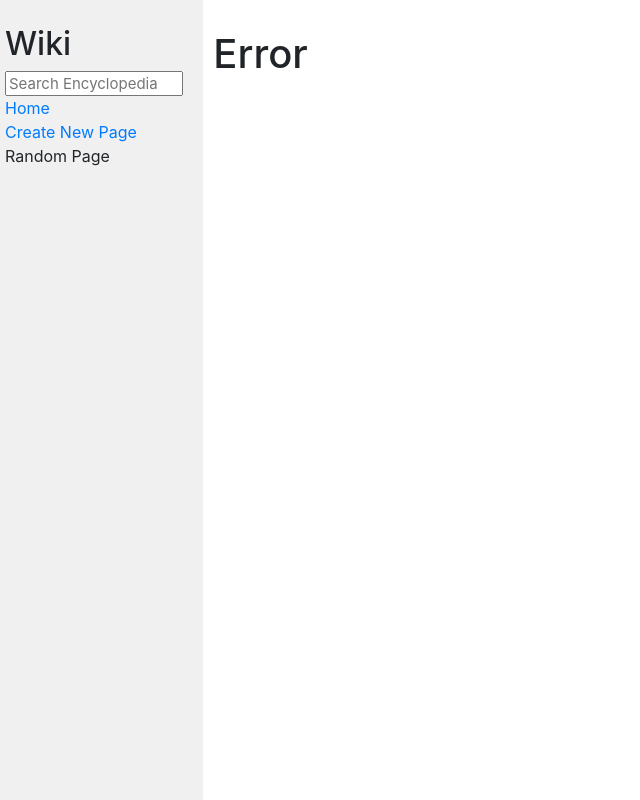
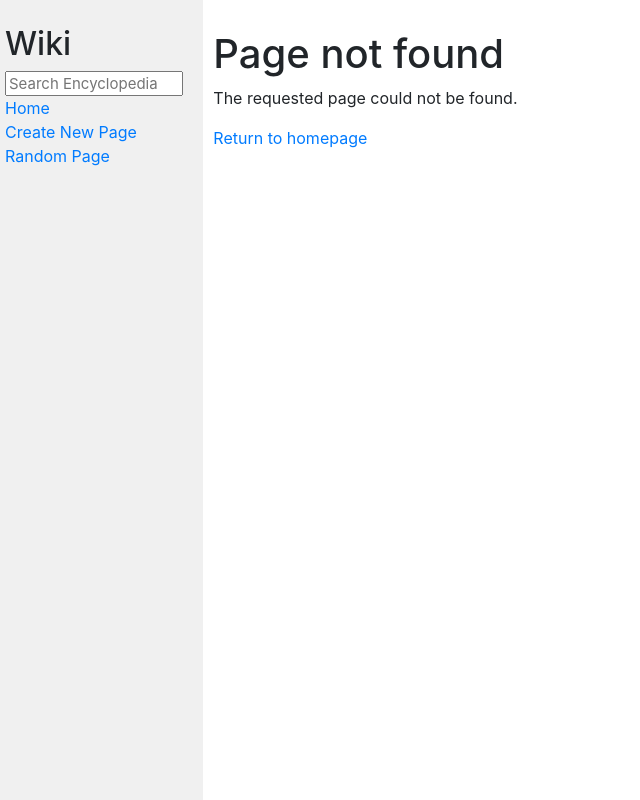
Before and after one commit to claeryc/wiki, a Django app: page /wiki/1 in a window 1280 px wide. Shown: the whole page, without its empty margins (0-640 px from the left). Run offline with Django 3.2, Linux system fonts and the light colour scheme; some libraries are stand-ins or nearby versions.

Commit message:
add edit and random function for pages / entries

```diff
--- a/encyclopedia/templates/encyclopedia/entry.html
+++ b/encyclopedia/templates/encyclopedia/entry.html
@@ -7,5 +7,6 @@
 {% block body %}
     <div>
         {{ content|safe }}
+        <a href="{% url 'edit' title=title %}">Edit</a>
     </div>
 {% endblock %}
--- a/encyclopedia/templates/encyclopedia/error.html
+++ b/encyclopedia/templates/encyclopedia/error.html
@@ -1,11 +1,7 @@
 {% extends "encyclopedia/layout.html" %}
 
-{% block title %}
-    Encyclopedia
+{% block body %}
+<h1>Page not found</h1>
+<p>The requested page could not be found.</p>
+<a href="{% url 'index' %}">Return to homepage</a>
 {% endblock %}
-
-{% block body %}
-    <h1>Error</h1>
-
-
-{% endblock %}
--- a/encyclopedia/templates/encyclopedia/layout.html
+++ b/encyclopedia/templates/encyclopedia/layout.html
@@ -22,7 +22,7 @@
                     <a href="{% url 'new_page' %}">Create New Page</a>
                 </div>
                 <div>
-                    Random Page
+                    <a href="{% url 'random_page' %}">Random Page</a>
                 </div>
                 {% block nav %}
                 {% endblock %}
--- a/encyclopedia/urls.py
+++ b/encyclopedia/urls.py
@@ -7,4 +7,6 @@ urlpatterns = [
     path("wiki/<str:title>", views.entry, name="entry"),
     path("search/", views.search, name="search"),
     path("new/", views.new_page, name="new_page"),
+    path("edit/<str:title>", views.edit, name="edit"),
+    path("random/", views.random_page, name="random_page"),
 ]
--- a/encyclopedia/views.py
+++ b/encyclopedia/views.py
@@ -1,6 +1,7 @@
 from django.shortcuts import render, redirect
 from django import forms
 import markdown
+import random
 
 from . import util
 
@@ -21,7 +22,9 @@ def convertMdHTML(title):
 def entry(request, title):
     html_content = convertMdHTML(title)
     if html_content == None:
-        return render(request, "encyclopedia/error.html")
+        return render(request, "encyclopedia/error.html", {
+            "message": f"The entry '{title}' was not found."
+        })
     else:
         return render(request, "encyclopedia/entry.html", {
             "title": title,
@@ -77,3 +80,20 @@ def new_page(request):
     return render(request, "encyclopedia/new_page.html", {
         "form": form
     })
+
+def edit(request, title):
+    if request.method == "POST":
+        content = request.POST["content"]
+        util.save_entry(title, content)
+        return redirect("entry", title=title)
+
+    content = util.get_entry(title)
+    return render(request, "encyclopedia/edit.html", {
+        "title": title,
+        "content": content
+    })
+
+def random_page(request):
+    entries = util.list_entries()
+    random_entry = random.choice(entries)
+    return redirect("entry", title=random_entry)
```
Also changed, not shown: encyclopedia/templates/encyclopedia/edit.html (added, +10 -0 lines).
